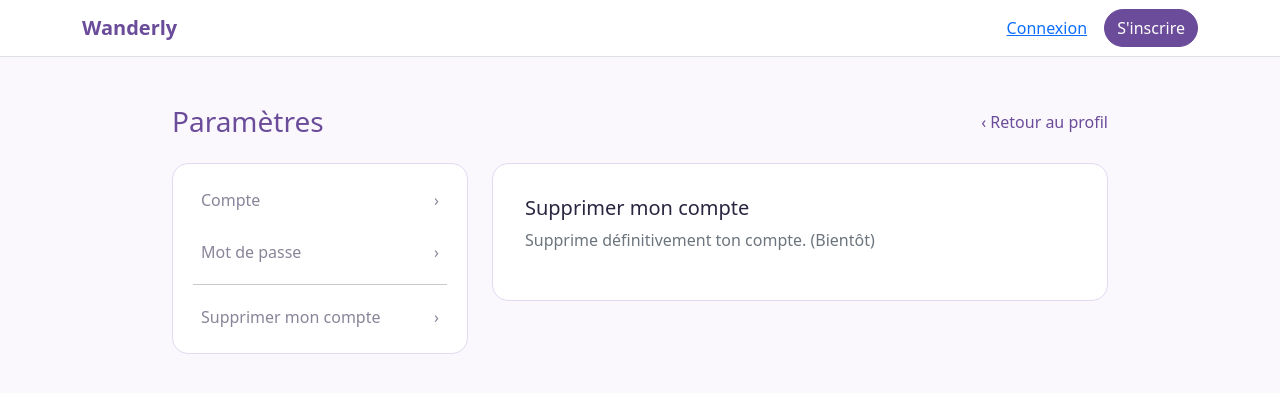
After one commit to emnaamanai/wanderly, a Flask app: template templates/parametres.html in a window 1280 px wide. The commit adds this page. Shown: the top 393 px of the page. Run offline with Flask 3, Linux system fonts and the light colour scheme; the template is opened without the code that fills it, so the values that code supplies are empty.

Commit message:
Page parametres : menu et sections

```diff
--- a/app.py
+++ b/app.py
@@ -368,6 +368,16 @@ def profil():
         sorties_creees=sorties_creees,
         onglet=onglet,
     )
+SECTIONS_PARAMETRES = ["compte", "mot-de-passe", "supprimer"]
+
+
+@app.route("/parametres")
+@login_required
+def parametres():
+    section = request.args.get("section", "compte")
+    if section not in SECTIONS_PARAMETRES:
+        section = "compte"
+    return render_template("parametres.html", section=section)
 @app.route("/admin")
 @admin_required
 def admin():
--- a/static/css/style.css
+++ b/static/css/style.css
@@ -258,3 +258,37 @@ body {
   border-radius: 1rem 1rem 0 0;
   font-size: 0.9rem;
 }
+/* ---------- Page paramètres ---------- */
+.parametres-menu {
+  background: #FFFFFF;
+  border: 1px solid #E3D9F2;
+  border-radius: 1rem;
+  padding: 0.75rem;
+  display: flex;
+  flex-direction: column;
+  gap: 0.25rem;
+}
+.parametres-lien {
+  display: flex;
+  justify-content: space-between;
+  align-items: center;
+  padding: 0.75rem 1rem;
+  border-radius: 0.75rem;
+  color: #8A8499;
+  text-decoration: none;
+}
+.parametres-lien:hover {
+  background: #F0EDF5;
+  color: #6B4C9A;
+}
+.parametres-lien.actif {
+  background: #EFE8F8;
+  color: #6B4C9A;
+  font-weight: 600;
+}
+.parametres-contenu {
+  background: #FFFFFF;
+  border: 1px solid #E3D9F2;
+  border-radius: 1rem;
+  padding: 2rem;
+}
--- /dev/null
+++ b/templates/parametres.html
@@ -0,0 +1,43 @@
+{% extends "base.html" %}
+
+{% block titre %}Paramètres - Wanderly{% endblock %}
+
+{% block contenu %}
+<div class="container my-5" style="max-width: 960px;">
+  <div class="d-flex justify-content-between align-items-center mb-4">
+    <h1 class="h3 wander-text mb-0">Paramètres</h1>
+    <a href="{{ url_for('profil') }}" class="text-decoration-none wander-text">&lsaquo; Retour au profil</a>
+  </div>
+
+  <div class="row g-4">
+    <!-- Menu de gauche -->
+    <div class="col-md-4">
+      <nav class="parametres-menu">
+        <a class="parametres-lien {% if section == 'compte' %}actif{% endif %}"
+           href="{{ url_for('parametres', section='compte') }}">Compte <span>&rsaquo;</span></a>
+        <a class="parametres-lien {% if section == 'mot-de-passe' %}actif{% endif %}"
+           href="{{ url_for('parametres', section='mot-de-passe') }}">Mot de passe <span>&rsaquo;</span></a>
+        <hr class="my-1 mx-2">
+        <a class="parametres-lien {% if section == 'supprimer' %}actif{% endif %}"
+           href="{{ url_for('parametres', section='supprimer') }}">Supprimer mon compte <span>&rsaquo;</span></a>
+      </nav>
+    </div>
+
+    <!-- Contenu de la section choisie -->
+    <div class="col-md-8">
+      <div class="parametres-contenu">
+        {% if section == 'compte' %}
+          <h2 class="h5">Compte</h2>
+          <p class="text-secondary">Modifie ton pseudo et ton adresse e-mail. (Bientôt)</p>
+        {% elif section == 'mot-de-passe' %}
+          <h2 class="h5">Mot de passe</h2>
+          <p class="text-secondary">Change ton mot de passe. (Bientôt)</p>
+        {% else %}
+          <h2 class="h5">Supprimer mon compte</h2>
+          <p class="text-secondary">Supprime définitivement ton compte. (Bientôt)</p>
+        {% endif %}
+      </div>
+    </div>
+  </div>
+</div>
+{% endblock %}
--- a/templates/profil.html
+++ b/templates/profil.html
@@ -11,12 +11,13 @@
     <div>
       <h1 class="h3 mb-1">{{ g.utilisateur.pseudo }}</h1>
       <div class="text-secondary small">
-        Membre depuis le {{ g.utilisateur.date_inscription }} · {{ g.utilisateur.email }}
+        Membre depuis le {{ g.utilisateur.date_inscription }}
       </div>
     </div>
     <div class="ms-auto d-flex flex-wrap gap-2">
       <a class="btn btn-wander" href="{{ url_for('ajouter_lieu') }}">+ Ajouter un lieu</a>
       <a class="btn btn-outline-wander" href="{{ url_for('creer_sortie') }}">+ Créer une sortie</a>
+      <a class="btn btn-outline-wander" href="{{ url_for('parametres') }}">Paramètres</a>
     </div>
   </div>
 </section>
```
